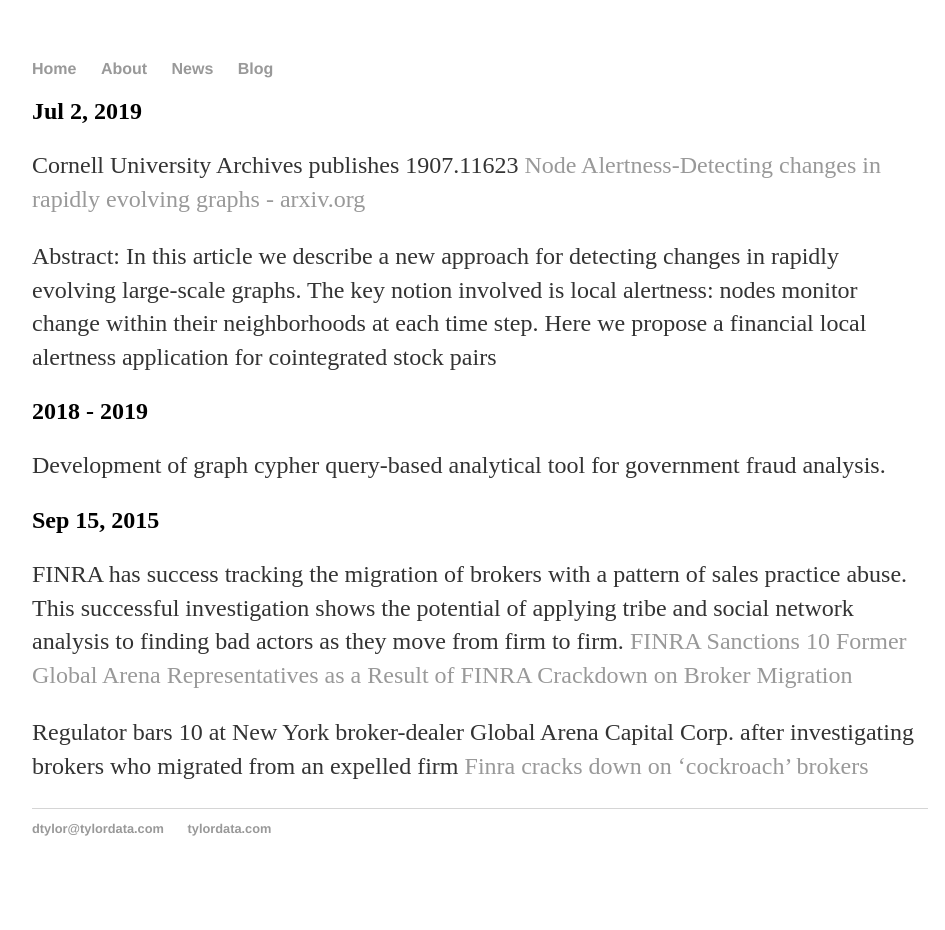
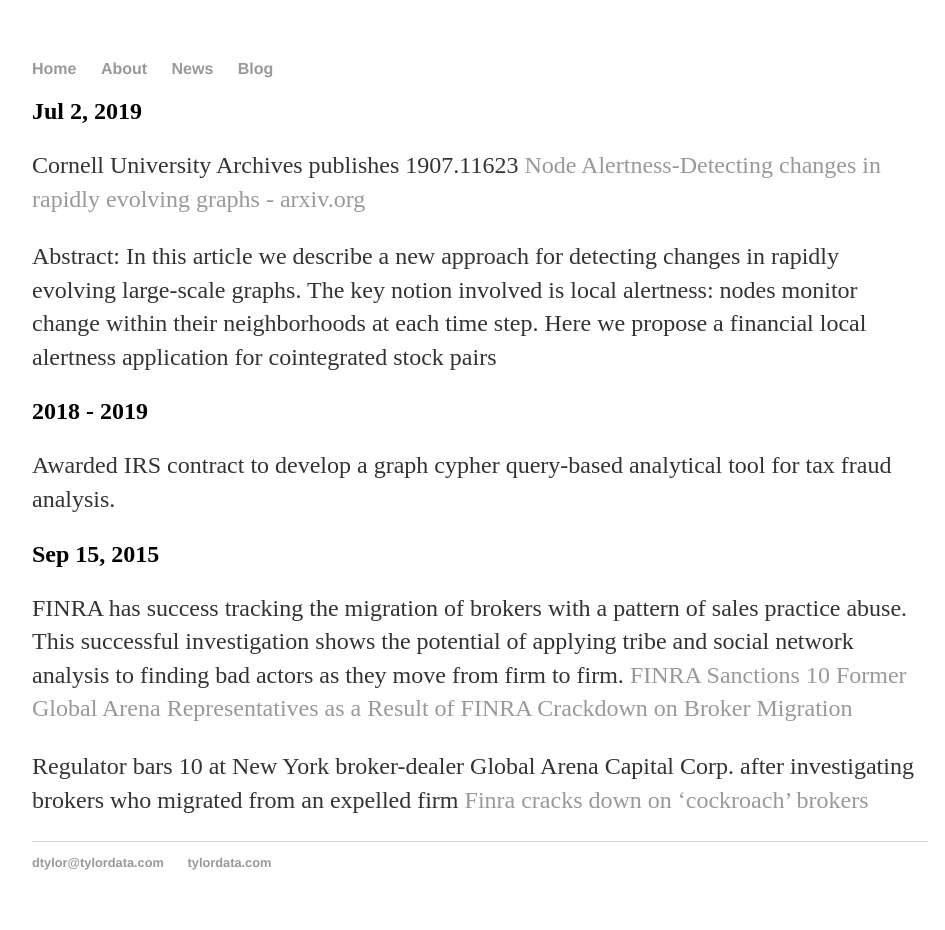
Before and after one commit to dtylor/dtylor.github.io, a Jekyll site: the page built from news.md, in a window 1280 px wide. Shown: the whole page, without its empty margins (160-1105 px from the left). Built offline with Jekyll 4.4.1, drawn with Linux system fonts in a browser that asks for light colours; before the commit the page ends 900 px from its top, so only the background shows below that.

Commit message:
Update news.md

```diff
--- a/news.md
+++ b/news.md
@@ -11,7 +11,7 @@
 Here we propose a financial local alertness application for cointegrated stock pairs
 
 ## 2018 - 2019
-Development of graph cypher query-based analytical tool for government fraud analysis.
+Awarded IRS contract to develop a graph cypher query-based analytical tool for tax fraud analysis.
 
 ## Sep 15, 2015
 FINRA has success tracking the migration of brokers with a pattern of sales practice abuse.  This successful investigation shows the potential of applying tribe and social network analysis to finding bad actors as they move from firm to firm.
```
